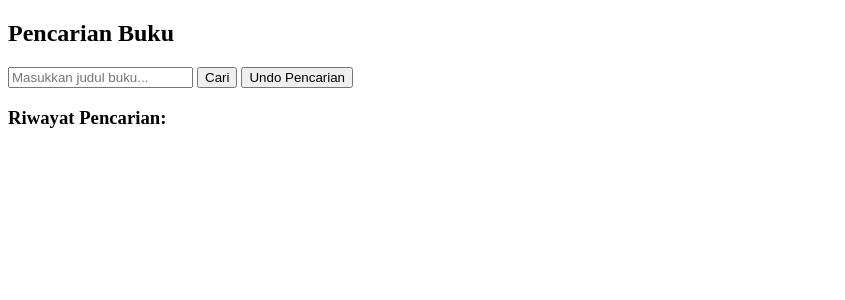
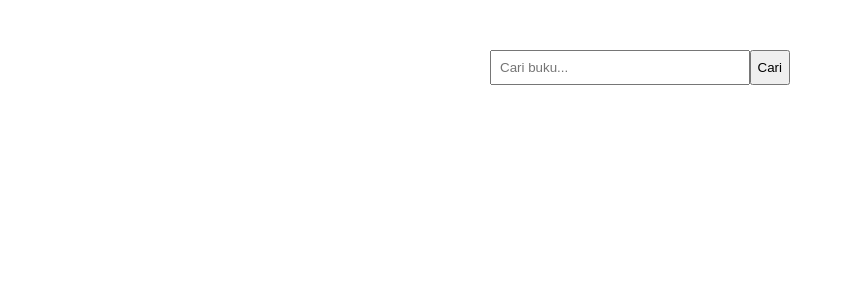
Before and after one commit to crashyet/psd-sistem-perpustakaan, a PHP site: page /cobaundo.php in a window 1280 px wide. Shown: the top 300 px of the page, without its empty margins (0-845 px from the left). Run offline with PHP 8.4, Linux system fonts and the light colour scheme.

Commit message:
update undo

```diff
--- a/cobaundo.php
+++ b/cobaundo.php
@@ -1,44 +1,138 @@
 <?php
-session_start(); // Aktifkan session untuk menyimpan riwayat pencarian
+session_start();
 
-// Inisialisasi riwayat pencarian jika belum ada
-if (!isset($_SESSION['riwayat'])) {
-    $_SESSION['riwayat'] = [];
+if (!isset($_SESSION['stack'])) {
+    $_SESSION['stack'] = [];
+    $_SESSION['top'] = -1;
 }
 
-// Tangani form pencarian
-if (isset($_POST['cari'])) {
-    $judul = trim($_POST['judul']);
-    if (!empty($judul)) {
-        $_SESSION['riwayat'][] = $judul; // Tambahkan ke riwayat
+function isEmpty() {
+    return $_SESSION['top'] == -1;
+}
+
+function isFull() {
+    $maxStack = 10;
+    return $_SESSION['top'] == $maxStack - 1;
+}
+
+function push($data) {
+    if (isFull()) {
+        echo "<p style='color:red;'>Stack penuh.</p>";
+    } else {
+        $_SESSION['top']++;
+        $_SESSION['stack'][$_SESSION['top']] = $data;
     }
 }
 
-// Tangani tombol undo
-if (isset($_POST['undo'])) {
-    array_pop($_SESSION['riwayat']); // Hapus pencarian terakhir
+function pop($index) {
+    for ($i = $index; $i < $_SESSION['top']; $i++) {
+        $_SESSION['stack'][$i] = $_SESSION['stack'][$i + 1];
+    }
+    unset($_SESSION['stack'][$_SESSION['top']]);
+    $_SESSION['top']--;
+}
+
+$showDropdown = false;
+
+if (isset($_POST['cari'])) {
+    $judul = trim($_POST['judul']);
+    if ($judul !== "") {
+        push($judul);
+    }
+}
+
+if (isset($_POST['hapus'])) {
+    $index = $_POST['index'];
+    pop($index);
+    $showDropdown = true;
 }
 ?>
 
 <!DOCTYPE html>
 <html>
 <head>
-    <title>Undo Pencarian Buku</title>
+    <title>Undo Pencarian</title>
+    <style>
+        .search-container {
+            position: relative;
+            width: 300px;
+            margin: 50px auto;
+        }
+        .search-box {
+            display: flex;
+        }
+        .riwayat-list {
+            position: absolute;
+            top: 40px;
+            width: 100%;
+            border: 1px solid #ddd;
+            background: #fff;
+            max-height: 150px;
+            overflow-y: auto;
+            z-index: 999;
+            display: none;
+        }
+        .riwayat-item {
+            padding: 8px 12px;
+            display: flex;
+            justify-content: space-between;
+            align-items: center;
+        }
+        .riwayat-item:hover {
+            background: #f0f0f0;
+        }
+        .hapus-btn {
+            background: none;
+            border: none;
+            color: red;
+            cursor: pointer;
+            font-size: 12px;
+        }
+    </style>
 </head>
 <body>
-    <h2>Pencarian Buku</h2>
 
-    <form method="post">
-        <input type="text" name="judul" placeholder="Masukkan judul buku..." required>
+<div class="search-container" id="search-area">
+    <form method="post" class="search-box">
+        <input type="text" name="judul" id="search-input" placeholder="Cari buku..." autocomplete="off" style="flex: 1; padding: 8px;">
         <button type="submit" name="cari">Cari</button>
-        <button type="submit" name="undo">Undo Pencarian</button>
     </form>
 
-    <h3>Riwayat Pencarian:</h3>
-    <ul>
-        <?php foreach ($_SESSION['riwayat'] as $item): ?>
-            <li><?= htmlspecialchars($item) ?></li>
-        <?php endforeach; ?>
-    </ul>
+    <?php if (!isEmpty()): ?>
+        <div class="riwayat-list" id="riwayat-dropdown">
+            <?php for ($i = $_SESSION['top']; $i >= 0; $i--): ?>
+                <div class="riwayat-item">
+                    <?= htmlspecialchars($_SESSION['stack'][$i]) ?>
+                    <form method="post" style="margin: 0;">
+                        <input type="hidden" name="index" value="<?= $i ?>">
+                        <button type="submit" name="hapus" class="hapus-btn">Hapus</button>
+                    </form>
+                </div>
+            <?php endfor; ?>
+        </div>
+    <?php endif; ?>
+</div>
+
+<script>
+    const searchInput = document.getElementById('search-input');
+    const riwayatDropdown = document.getElementById('riwayat-dropdown');
+    const searchArea = document.getElementById('search-area');
+
+    <?php if ($showDropdown): ?>
+        if (riwayatDropdown) riwayatDropdown.style.display = 'block';
+        searchInput.focus();
+    <?php endif; ?>
+
+    searchInput.addEventListener('focus', () => {
+        if (riwayatDropdown) riwayatDropdown.style.display = 'block';
+    });
+
+    document.addEventListener('click', function(e) {
+        if (!searchArea.contains(e.target)) {
+            if (riwayatDropdown) riwayatDropdown.style.display = 'none';
+        }
+    });
+</script>
+
 </body>
 </html>
```
